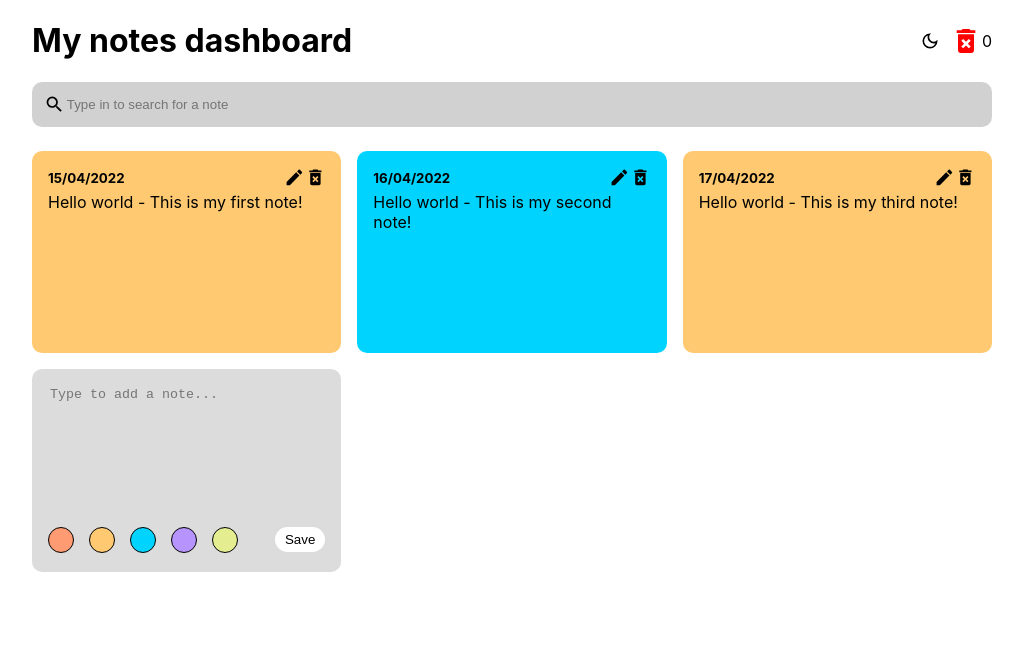
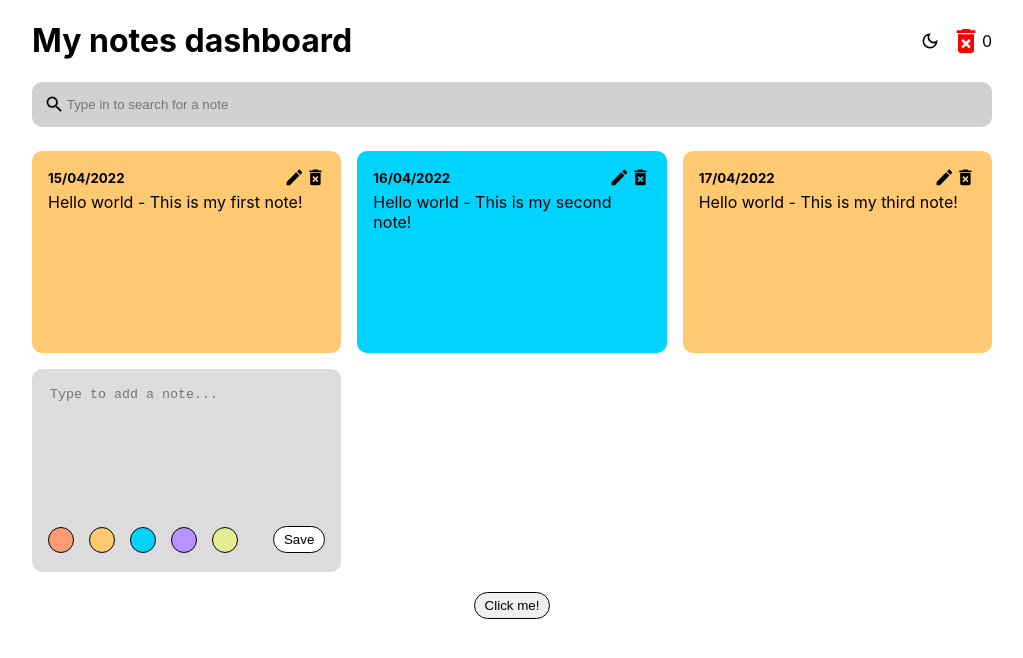
Before and after one commit to micadecolonia/coding-challenge, a React (Create React App) app: page / in a window 1280 px wide. Shown: the top 658 px of the page, without its empty margins (128-1151 px from the left). Built offline with nearby package versions, Linux system fonts and the light colour scheme.

Commit message:
Added signature to footer on dashboard page

```diff
--- a/src/index.css
+++ b/src/index.css
@@ -78,11 +78,11 @@ textarea{
 }
 
 textarea:focus{
-  outline:none;
+  outline: none;
 }
 
 .moon{
-  cursor:pointer;
+  cursor: pointer;
   background-color: white;
   border: none;
   border-radius: 15px;
@@ -93,7 +93,7 @@ textarea:focus{
 
 .moon:hover{
   background-color: grey;
-  cursor:pointer;
+  cursor: pointer;
 }
 
 .save{
@@ -102,11 +102,12 @@ textarea:focus{
   border: none;
   border-radius: 15px;
   padding: 5px 10px 5px 10px;
+  border: 1px solid black;
 }
 
 .save:hover{
   background-color: grey;
-  cursor:pointer;
+  cursor: pointer;
 }
 
 .note{
@@ -144,7 +145,7 @@ textarea:focus{
   padding: 10px;
   position: relative;
   size: 1.3rem;
-  border: 2px solid black;
+  border: 1px solid black;
 }
 
 .back-lnk:hover {
@@ -159,7 +160,7 @@ textarea:focus{
   color: white;
   padding: 10px;
   position: relative;
-  border: 2px solid black;
+  border: 1px solid black;
 }
 
 #delete-all-btn:hover{
@@ -186,7 +187,7 @@ textarea:focus{
 
 .restore:hover{
   background-color: grey;
-  cursor:pointer;
+  cursor: pointer;
 }
 
 .control-btns{
@@ -195,3 +196,18 @@ textarea:focus{
   align-items: center;
   margin-bottom: 1.5em;
 }
+
+.signature{
+  display: flex;
+  align-items: center;
+  justify-content: center;
+  cursor: pointer;
+  margin: 10px;
+  bottom: 0px;
+}
+
+#click{
+  border-radius: 15px;
+  padding: 5px 10px 5px 10px;
+  border: 1px solid black;
+}
--- a/src/pages/Dashboard.js
+++ b/src/pages/Dashboard.js
@@ -36,6 +36,12 @@ function Dashboard() {
     dispatch(editNote(noteEdit));
   };
 
+  const [buttonText, setButtonText] = useState('Click me!');
+
+  const handleClick = () => {
+    setButtonText('Coding challenge, May 2022 - Micaela Rodriguez');
+  };
+
   return (
     <>
       <SearchNote handleSearchNote={setSearchText} />
@@ -53,7 +59,13 @@ function Dashboard() {
           />
         )
         : (<AddNote handleAddNote={addN} />)}
-
+      <footer className="signature">
+        <button id="click" className="signature" type="button" onClick={handleClick} title="Click me" size="1.3em">
+          {' '}
+          {buttonText}
+          {' '}
+        </button>
+      </footer>
     </>
   );
 }
```
